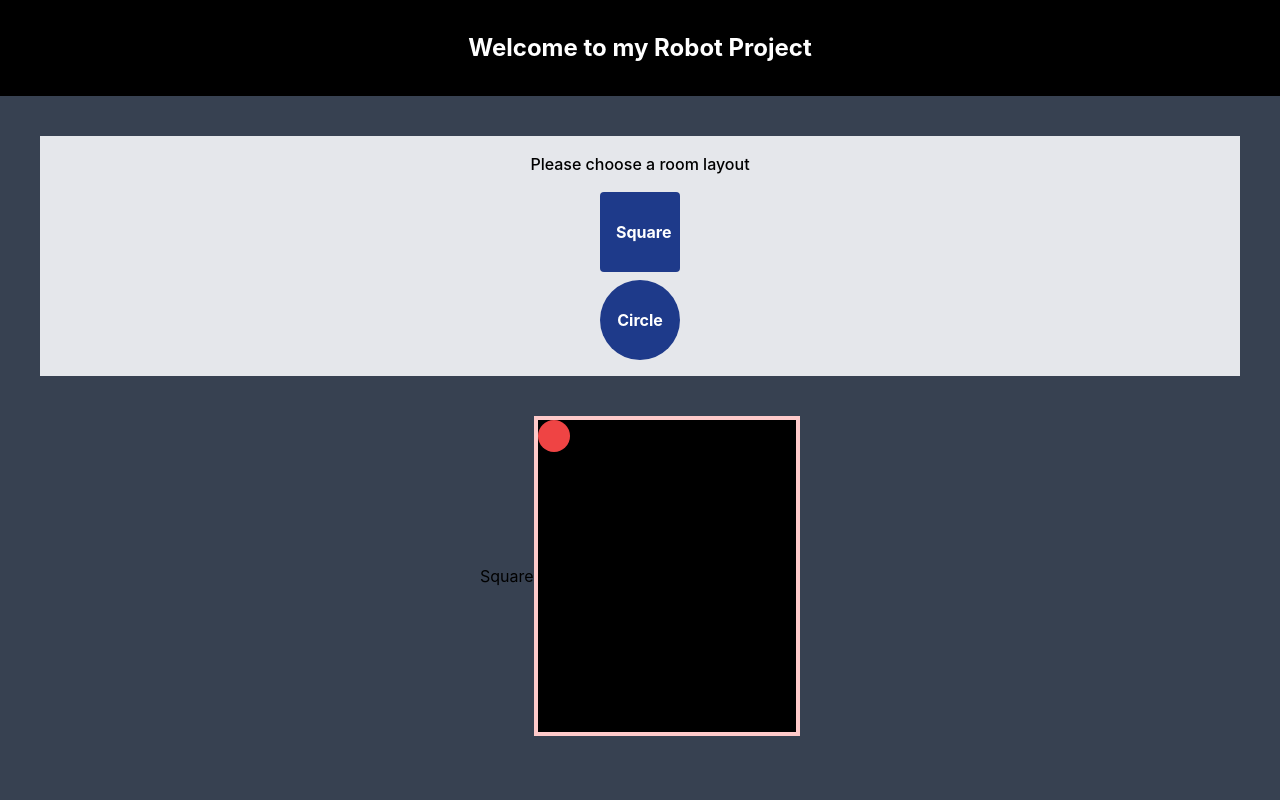
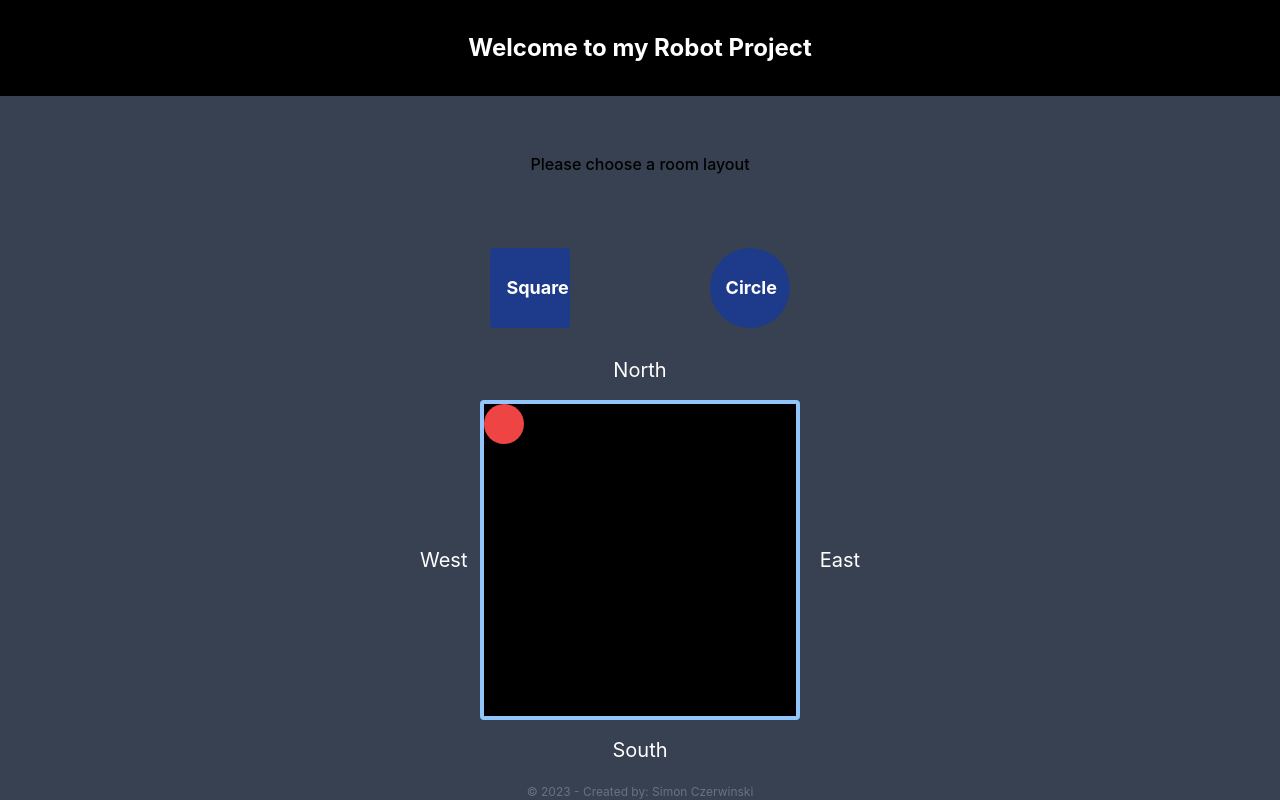
Before and after one commit to simonczerwinski/xstate-robot-project, a React (Create React App) app: page / in a window 1280 px wide. Built offline with nearby package versions, Linux system fonts and the light colour scheme.

Commit message:
Added better structure to the layout and square room. Added Text component

```diff
--- a/src/App.tsx
+++ b/src/App.tsx
@@ -2,6 +2,7 @@ import React from 'react';
 import './App.css';
 import Container from './component/Container/Container';
 import MasterLayout from './layout/MasterLayout';
+import Text from './component/Text/Text';
 
 interface Props {
 	roomType?: string;
@@ -13,24 +14,47 @@ const App: React.FC<Props> = ({ roomType }) => {
 	return (
 		<MasterLayout>
 			<header className=" bg-black relative flex flex-wrap items-center justify-between p-8 lg:justify-center xl:px-0">
-				<h1 className="text-2xl font-bold text-white">
-					Welcome to my Robot Project
-				</h1>
+				<Text
+					text="Welcome to my Robot Project"
+					as="h1"
+					className="text-2xl font-bold text-white"
+				/>
 			</header>
-			<div className="bg-gray-200 py-4 flex flex-col items-center m-10">
-				<h2 className="font-medium font-semibold mb-4">
-					Please choose a room layout
-				</h2>
-				<button className="w-20 h-20 bg-blue-900 hover:bg-blue-600 text-white font-bold py-2 px-4 rounded mb-2">
-					Square
-				</button>
-				<button className="w-20 h-20 bg-blue-900 hover:bg-blue-600 text-white font-bold py-2 px-4 rounded-full">
-					Circle
-				</button>
-			</div>
-			<main className="flex-grow flex justify-center items-center">
-				<Container value={roomType} />
+			<main className="flex flex-col w-full justify-center items-center">
+				<div className="flex flex-col items-center justify-center pb-8">
+					<div className="py-4 flex items-center m-10">
+						<Text
+							text="Please choose a room layout"
+							as="h1"
+							className="font-medium font-semibold mb-4"
+						/>
+					</div>
+					<div className="flex flex-row w-full justify-between">
+						<button className="w-20 h-20 bg-blue-900 hover:bg-blue-600 text-white font-bold py-2 px-4 rounded mb-2">
+							<Text
+								text="Square"
+								as="span"
+								className="text-lg font-bold text-white"
+							/>
+						</button>
+						<button className="w-20 h-20 bg-blue-900 hover:bg-blue-600 text-white font-bold py-2 px-4 rounded-full">
+							<Text
+								text="Circle"
+								as="span"
+								className="text-lg font-bold text-white"
+							/>
+						</button>
+					</div>
+				</div>
+				<Container value={roomType} className={'pt-8'} />
 			</main>
+			<footer className="mt-auto">
+				<Text
+					text="© 2023 - Created by: Simon Czerwinski"
+					as="h3"
+					className="text-center text-xs text-gray-500"
+				/>
+			</footer>
 		</MasterLayout>
 	);
 };
--- a/src/component/Container/Container.tsx
+++ b/src/component/Container/Container.tsx
@@ -3,14 +3,14 @@ import SquareRoom from '../SquareRoom/SquareRoom';
 
 interface Props {
 	value: string;
+	className?: string;
 }
 
-const Container: React.FC<Props> = ({ value }) => {
+const Container: React.FC<Props> = ({ value, className }) => {
 	return (
-		<>
+		<div className={className}>
 			{value === 'Square' ? (
 				<div className="w-80 h-80 flex justify-center items-center">
-					Square
 					<SquareRoom />
 				</div>
 			) : (
@@ -18,7 +18,7 @@ const Container: React.FC<Props> = ({ value }) => {
 					<div className="w-60 h-60 bg-red-500 rounded-full">Circle</div>
 				</div>
 			)}
-		</>
+		</div>
 	);
 };
 
--- a/src/component/Robot/Robot.tsx
+++ b/src/component/Robot/Robot.tsx
@@ -1,8 +1,8 @@
 import React from 'react';
-import { RobotModel } from '../../models/robotModel';
+import { IModelRobot } from '../../models/robotModel';
 
 interface Props {
-	robot: RobotModel;
+	robot?: IModelRobot;
 }
 
 const Robot: React.FC<Props> = ({ robot }) => {
--- a/src/component/SquareRoom/SquareRoom.tsx
+++ b/src/component/SquareRoom/SquareRoom.tsx
@@ -1,9 +1,23 @@
 import React from 'react';
+import Text from '../Text/Text';
+import Robot from '../Robot/Robot';
 
 const SquareRoom: React.FC = () => {
 	return (
-		<div className="border-4 border-red-200 bg-black w-full h-full">
-			<div className="bg-red-500 w-8 h-8 rounded-full absolute transform"></div>
+		<div className="relative w-full h-full bg-black text-white border-4 border-blue-300 rounded">
+			<div className="absolute top-[-3rem] left-1/2 transform -translate-x-1/2 text-center text-xs">
+				<Text text="North" as="span" className="text-xl" />
+			</div>
+			<div className="absolute bottom-[-3rem] left-1/2 transform -translate-x-1/2 text-center text-xs">
+				<Text text="South" as="span" className="text-xl" />
+			</div>
+			<div className="absolute left-[-4rem] top-1/2 transform -translate-y-1/2 text-center text-xs flex justify-center items-center">
+				<Text text="West" as="span" className="text-xl" />
+			</div>
+			<div className="absolute right-[-4rem] top-1/2 transform -translate-y-1/2 text-center text-xs flex justify-center items-center">
+				<Text text="East" as="span" className="text-xl" />
+			</div>
+			<Robot />
 		</div>
 	);
 };
--- /dev/null
+++ b/src/component/Text/Text.tsx
@@ -0,0 +1,37 @@
+import React from 'react';
+
+export type Tags = 'h1' | 'h2' | 'h3' | 'p' | 'span';
+
+export interface TextProps {
+	text?: string;
+	as: Tags;
+	margin?: boolean;
+	className?: string;
+	[htmlAttributes: string]: any;
+}
+
+const tagProps = {
+	h1: 'h1',
+	h2: 'h2',
+	h3: 'h3',
+	p: 'p',
+	span: 'span',
+};
+
+const Text: React.FC<TextProps> = ({
+	text,
+	as,
+	margin,
+	className,
+	...props
+}) => {
+	const Tag: any = tagProps[as];
+	console.log('Tag', Tag);
+	return (
+		<Tag className={`text ${margin ? 'w-margin' : ''} ${className}`} {...props}>
+			{text}
+		</Tag>
+	);
+};
+
+export default Text;
--- /dev/null
+++ b/src/component/Text/index.ts
@@ -0,0 +1 @@
+export { default } from './Text';
--- a/src/layout/MasterLayout.tsx
+++ b/src/layout/MasterLayout.tsx
@@ -6,7 +6,9 @@ interface Props {
 
 const MasterLayout: React.FC<Props> = ({ children }) => {
 	return (
-		<div className="overflow-x-hidden min-h-screen bg-gray-700">{children}</div>
+		<div className="flex flex-col overflow-x-hidden min-h-screen bg-gray-700">
+			{children}
+		</div>
 	);
 };
 
--- /dev/null
+++ b/src/models/historyModel.ts
@@ -0,0 +1,6 @@
+export interface IModelHistory {
+	id: number;
+	name: string;
+	inputData: string;
+	createdDate: Date;
+}
--- a/src/models/robotModel.ts
+++ b/src/models/robotModel.ts
@@ -1,5 +1,6 @@
-export interface RobotModel {
+export interface IModelRobot {
 	id: number;
+	icon: string;
 	x: number;
 	y: number;
 	direction: number;
```
Also changed, not shown: src/mocks/data/historyList.json (added, +16 -0 lines). Lines whose indentation alone changed are shown as unchanged.
